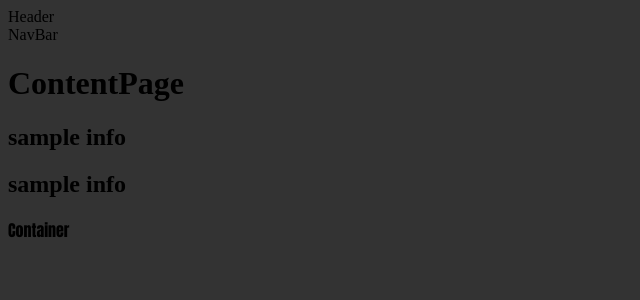
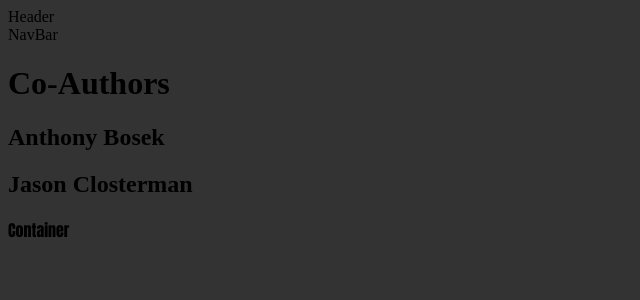
Before and after one commit to anthonyBosek/sampleProject, a React (Create React App) app in the folder client/: page /content in a window 1280 px wide. Shown: the top 300 px of the page, without its empty margins (0-640 px from the left). Built offline with nearby package versions, Linux system fonts and the light colour scheme.

Commit message:
Update ContentPage.jsx
Co-Authored-By: Jason Closterman  <129931920+devjclosterman@users.noreply.github.com>

```diff
--- a/client/src/views/ContentPage.jsx
+++ b/client/src/views/ContentPage.jsx
@@ -3,9 +3,9 @@ import Container from "../components/Container";
 const ContentPage = () => {
   return (
     <div>
-      <h1>ContentPage</h1>
-      <h2>sample info</h2>
-      <h2>sample info</h2>
+      <h1>Co-Authors</h1>
+      <h2>Anthony Bosek</h2>
+      <h2>Jason Closterman</h2>
       <Container />
     </div>
   );
```
